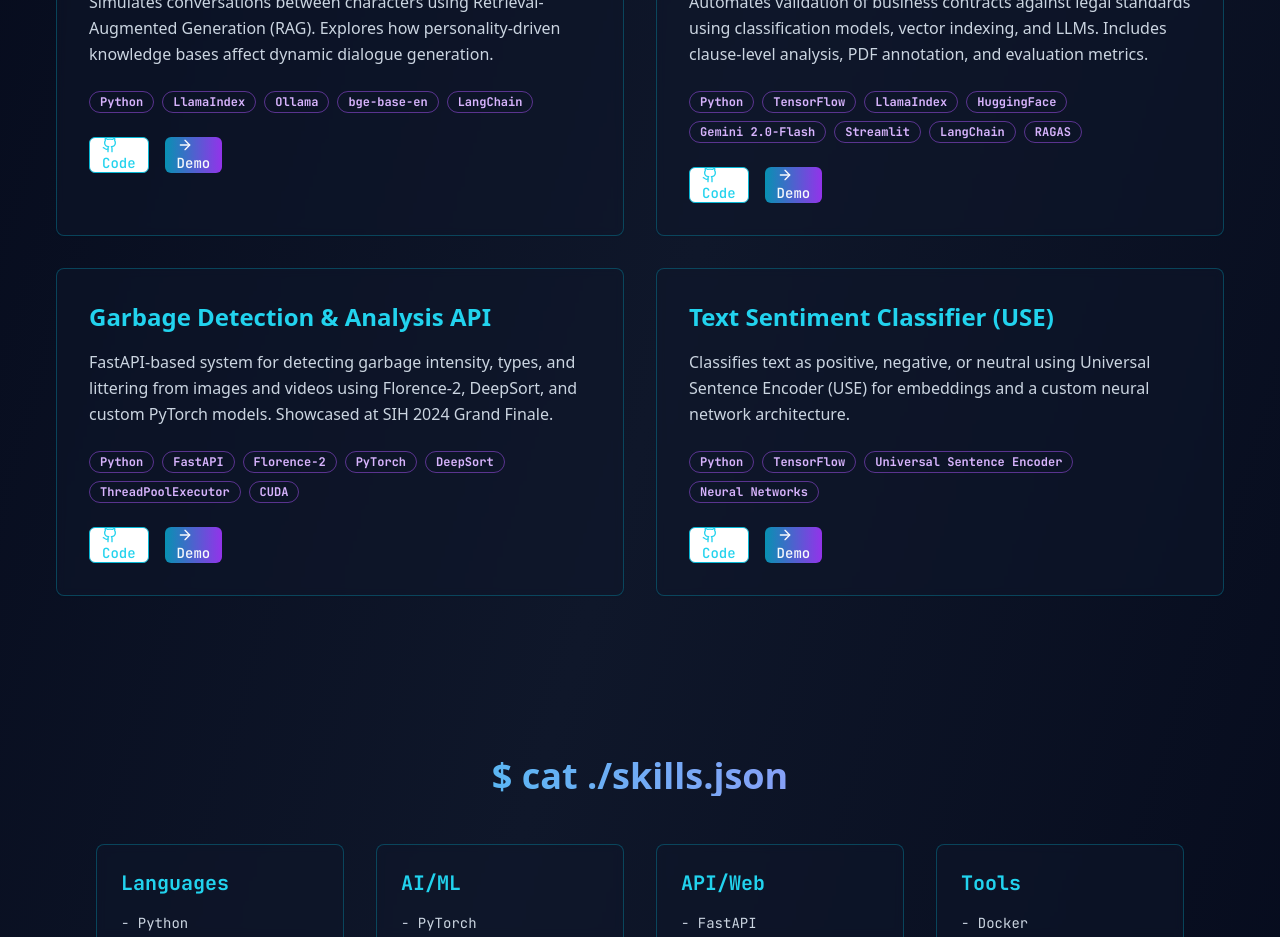
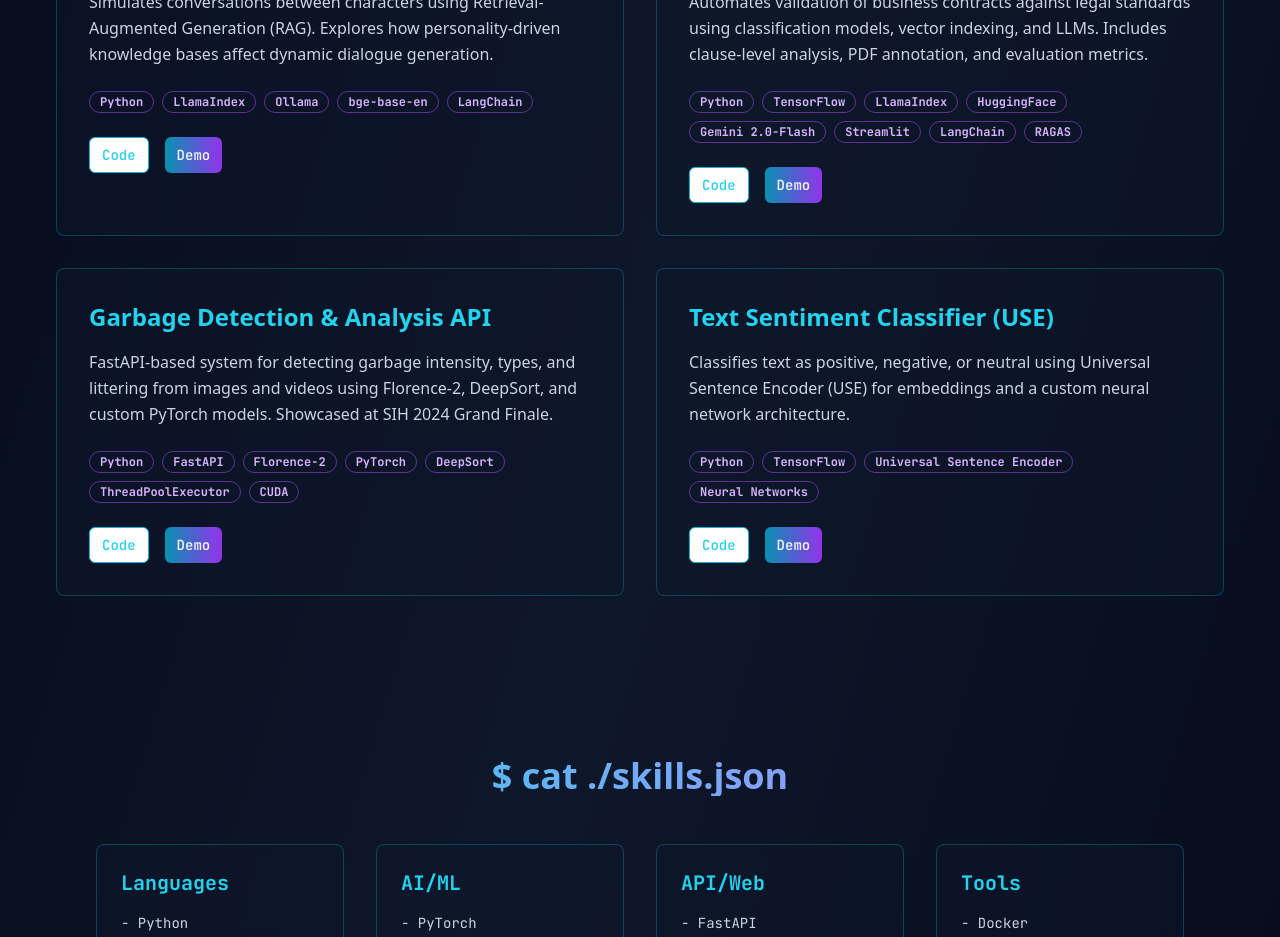
Before and after one commit to chinu0609/chinmay-portfolio, a React (Vite) app: page / in a window 1280 px wide. Shown: the part 1680-2617 px from the top of the page. Built offline with nearby package versions, Linux system fonts and the light colour scheme.

Commit message:
feat: updating the info

```diff
--- a/src/pages/Index.tsx
+++ b/src/pages/Index.tsx
@@ -188,13 +188,11 @@ const Index = () => {
                     <Button size="sm" variant="outline" className="border-cyan-500 text-cyan-400 hover:bg-cyan-500/10 font-mono">
 
 					<a href = {project.github} target="_blank" rel="noopener noreferrer">
-						<Github className="h-4 w-4 mr-2" />
                       Code
 					</a>
                     </Button>
                     <Button size="sm" className="bg-gradient-to-r from-cyan-600 to-purple-600 hover:from-cyan-500 hover:to-purple-500 font-mono">
 					<a href = {project.demo} target="_blank" rel="noopener noreferrer">
-						<ArrowRight className="h-4 w-4 mr-2" />
                       Demo
 					</a>
                     </Button>
```
